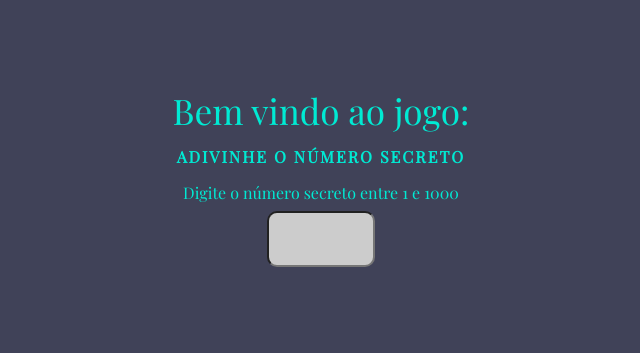
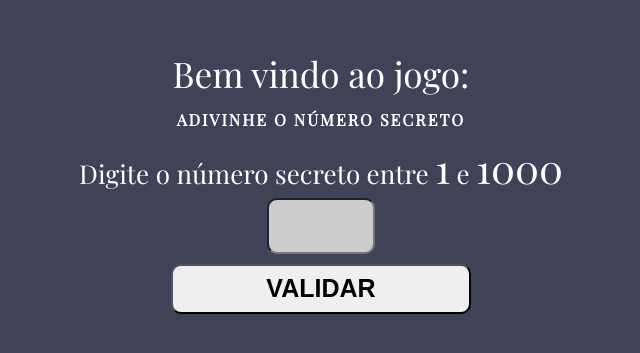
Before and after one commit to gustavofranceschini/number-secret, a plain HTML site: page index.html in a window 1280 px wide. Shown: the part 215-568 px from the top of the page, without its empty margins (319-959 px from the left). Drawn offline with nearby package versions, Linux system fonts and the light colour scheme.

Commit message:
Created script.JS

```diff
--- a/css/style.css
+++ b/css/style.css
@@ -3,7 +3,9 @@
 
 :root {
     --bg-color: #404258 ;
-    --color-font-principal: #00EAD3 ;
+    --color-font-principal: #fff;
+    --color-black: #000;
+    --color-gray: #ccc ;
 
     /* Fonts */
     --font-family-principal: 'Playfair Display', serif;
@@ -24,6 +26,37 @@ body {
     font-family: var(--font-family-principal);
 }
 
+.box-number {
+    display: flex;
+    justify-content: center;
+    align-items: center;
+    flex-direction: column;
+}
+
+.button-validation {
+    height: 50px;
+    width: 300px;
+    font-size: 25px;
+    border-radius: 10px;
+    text-transform: uppercase;
+    font-weight: bold;
+    color: var(--color-black);
+
+}
+
+.button-validation:hover {
+    background-color: var(--color-gray);
+    cursor: pointer;
+}
+
+.box-number h3 {
+    font-size: 26px;
+}
+
+.box-number span {
+    font-size: 40px;
+}
+
 h1 {
     font-size: 2.2rem;
 }
@@ -36,7 +69,7 @@ h1 {
 }
 
 
-#input-teste {
+#input-value-number {
     margin: 10px;
     height: 50px;
     width: 100px;
@@ -47,7 +80,7 @@ h1 {
 }
 
 
-input:focus-visible {
+input:focus-visible,.button-validation:active {
     outline: none;
     border: 2px solid var(--color-font-principal);
 }
--- a/index.html
+++ b/index.html
@@ -17,15 +17,10 @@
     <span id="name-game">Adivinhe o número secreto</span>
     <div class="box-number">
         <h3>Digite o número secreto entre <span id="menor-valor"></span> e <span id="maior-valor"></span></h3>
-        <input type="text" id="input-teste">
+        <input type="text" id="input-value-number">
+        <input type="submit" name="" id="input-validation" class="button-validation" value="VALIDAR">
     </div>
 
-
-
-
-
-    <!-- <input type="text" id="input-teste">
-    <button type="button" id="procurar">procurar</button> -->
 
     <script src="js/script.js"></script>
 </body>
--- a/js/script.js
+++ b/js/script.js
@@ -1,6 +1,6 @@
+// Declaração dos valores
 const menorValor = 1;
 const maiorValor = 1000;
-
 
 const elementoMenorValor = document.getElementById('menor-valor');
 elementoMenorValor.innerHTML = menorValor;
@@ -8,27 +8,29 @@ const elementoMaiorValor = document.getElementById('maior-valor');
 elementoMaiorValor.innerHTML = maiorValor;
 
 
+const buttonSearch = document.getElementById('input-validation');
+const inputValue = document.getElementById('input-value-number')
 
-// const botaoProcurar = document.getElementById('procurar');
-// const campoTexto = document.getElementById('input-teste');
-
-// // Gerando o número aleatorio
-// const numeroVariavel = Math.floor(100 * Math.random());
-// console.log(numeroVariavel)
+// Gerando o numero aleatorio para ser encontrado
+const numberVariavel = Math.floor((1000 + 1) * Math.random());
+console.log(numberVariavel)
 
 
+buttonSearch.addEventListener('click', () => {
+    const resultado = inputValue.value;
+    verificarNumeroCorretoOuIncorreto(resultado);
+    inputValue.value = "";
+})
 
-// botaoProcurar.addEventListener('click', () => {
-//     const resultado = campoTexto.value;
-//     verificarNumeroCorretoOuIncorreto(resultado);
-//     campoTexto.value = "";
-// })
-
-
-// function verificarNumeroCorretoOuIncorreto(resultado) {
-//     if (resultado == numeroVariavel) {
-//         console.log('Numero correto')
-//     } else {
-//         console.log('Numero errado')
-//     }
-// }
+function verificarNumeroCorretoOuIncorreto(resultado) {
+    if (resultado == numberVariavel) {
+        document.body.innerHTML =
+        `
+        <div>
+            <h1>Parabens você acertou!</h1>
+        </div>
+        `
+    } else {
+        console.log('Numero errado')
+    }
+}
```
